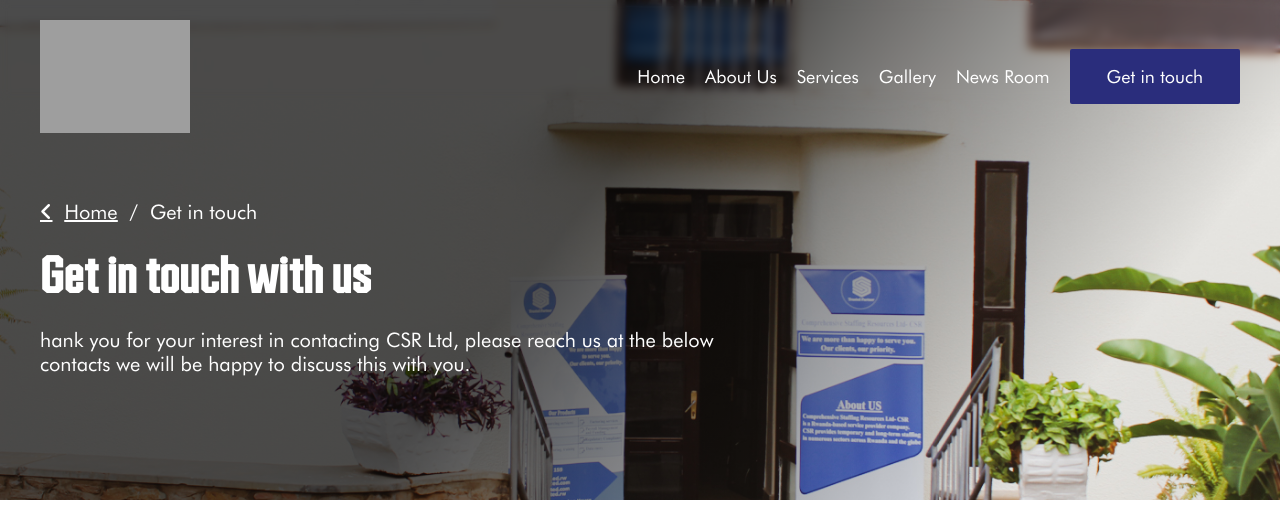
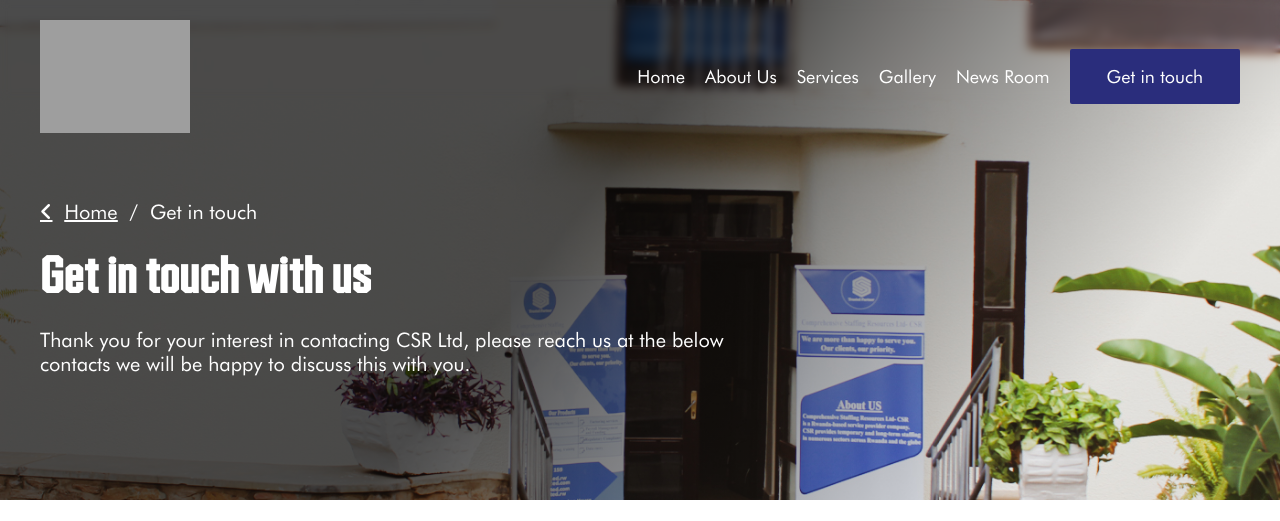
Before and after one commit to csrltd/csr, a Django app: page /contact/ in a window 1280 px wide. Shown: the top 521 px of the page. Run offline with Django 4.2, Linux system fonts and the light colour scheme; some libraries are stand-ins or nearby versions; grey boxes are pictures that could not be loaded.

Commit message:
corrected spelling mistakes on the contact page

```diff
--- a/static/js/nav.js
+++ b/static/js/nav.js
@@ -96,10 +96,11 @@ window.addEventListener('scroll', () => {
 
 navLinks.forEach((link) => {
   link.addEventListener('click', () => {
-    closeBtn.style.display = 'none'
-    navToggle.style.display = 'block'
+
     if (window.innerWidth < 1200) {
       mobileMenu.style.display = 'none'
+      closeBtn.style.display = 'none'
+      navToggle.style.display = 'block'
     }
   })
 })
--- a/templates/contact.html
+++ b/templates/contact.html
@@ -12,7 +12,7 @@
         </div>
         <h1 class="heading">Get in touch with us</h1>
         <div class="page-summary">
-            <p>hank you for your interest in contacting CSR Ltd, please reach us at the
+            <p>Thank you for your interest in contacting CSR Ltd, please reach us at the
                 below contacts we will be happy to discuss
                 this with you.
             </p>
```
